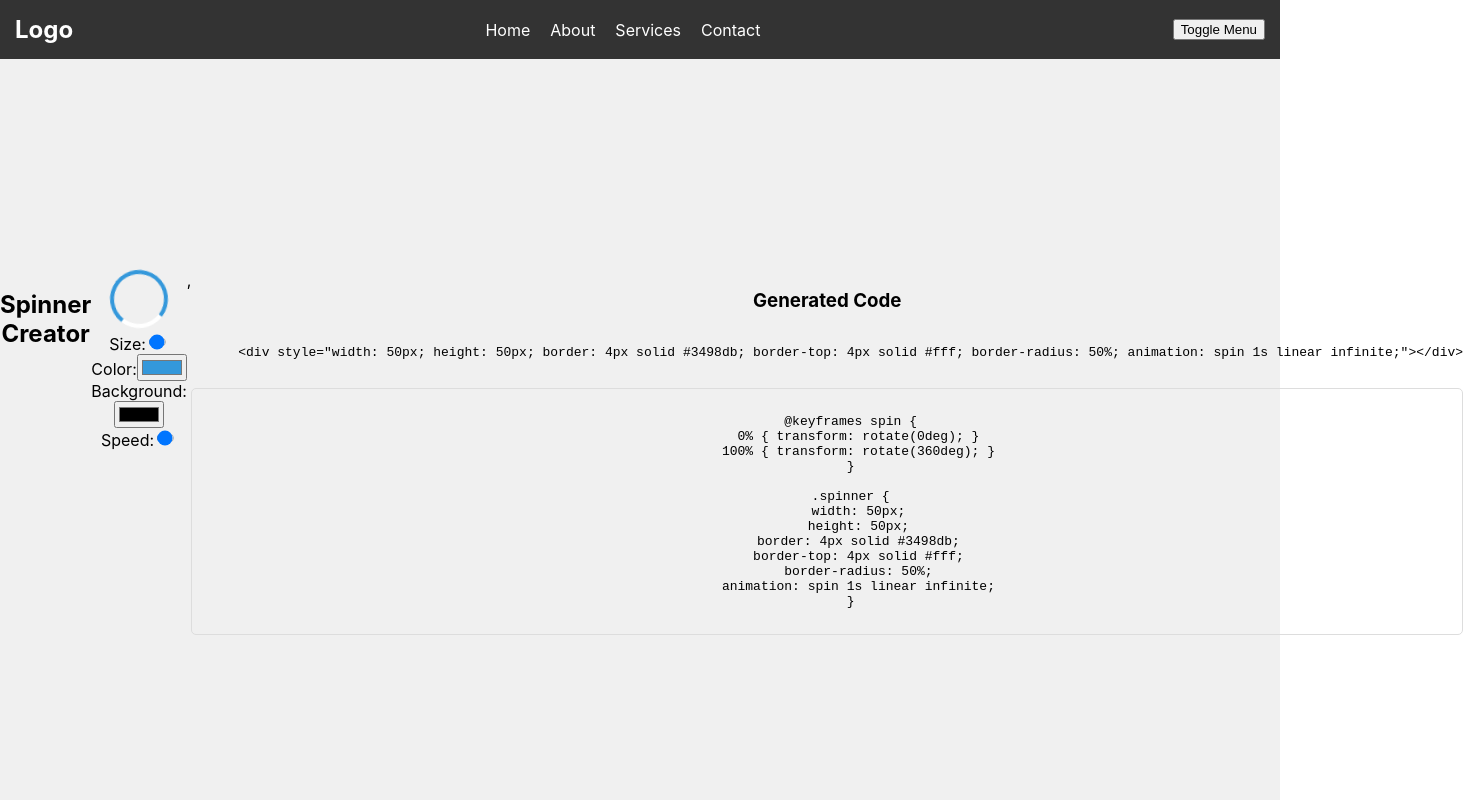
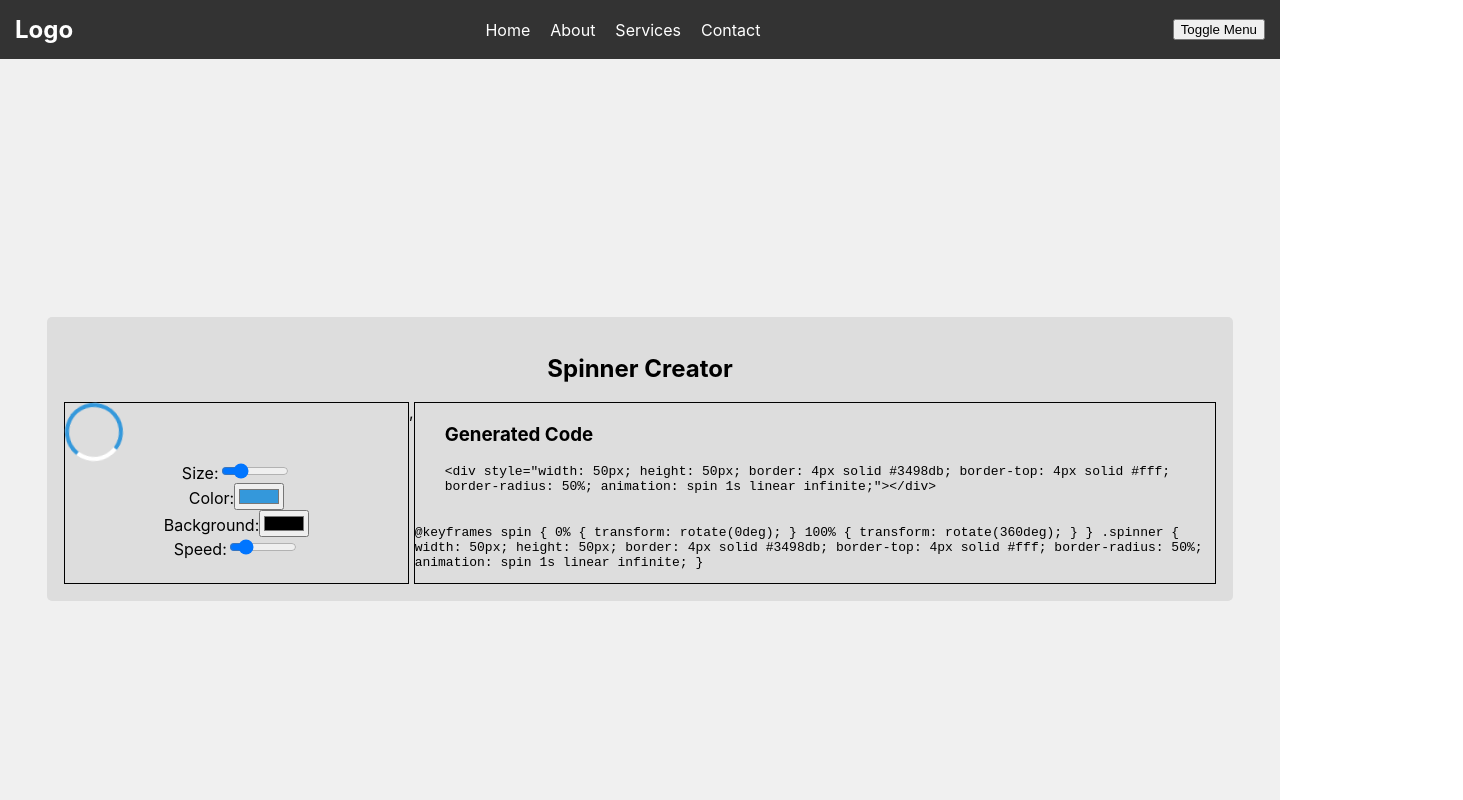
Before and after one commit to amitkumar70512/Sigma, a React (Create React App) app: page /home in a window 1280 px wide. Shown: the top 800 px of the page, 1463 px wide, since content can reach past the window. Built offline with nearby package versions, Linux system fonts and the light colour scheme.

Commit message:
Styling RIght & Left

```diff
--- a/src/components/Styles/CssBox.tsx
+++ b/src/components/Styles/CssBox.tsx
@@ -2,8 +2,5 @@ import styled from 'styled-components';
 
 export const CssBox = styled.pre`
   width: auto;
-  background-color: transparent;
-  border: 1px solid #ddd;
-  padding: 10px;
-  border-radius: 5px;
+  white-space: wrap;
 `;
--- a/src/components/Styles/HtmlBox.tsx
+++ b/src/components/Styles/HtmlBox.tsx
@@ -2,5 +2,6 @@ import styled from 'styled-components';
 
 export const HtmlBox = styled.pre`
   width: auto;
-  background-color: transparent;
+  white-space: wrap;
+  padding: 5px 30px;
 `;
--- /dev/null
+++ b/src/components/Styles/Left.tsx
@@ -0,0 +1,9 @@
+
+import styled from 'styled-components';
+
+export const Left = styled.div`
+    display: flex;
+    flex-direction: column;
+    width: 30%;
+    border: 1px solid #000;
+`;
--- /dev/null
+++ b/src/components/Styles/Right.tsx
@@ -0,0 +1,13 @@
+import styled from 'styled-components';
+
+export const Right = styled.div`
+    display: flex;
+    flex-direction: column;
+    width: 70%;
+    border: 1px solid #000;
+    text-align: left;
+
+    h3 {
+        margin: 20px 0 0 30px;
+    }
+`;
--- a/src/components/Styles/Toolbox.tsx
+++ b/src/components/Styles/Toolbox.tsx
@@ -4,7 +4,6 @@ export const Toolbox = styled.div`
 	display: flex;
 	flex-direction: column;
 	justify-content: space-between;
-	height: 100%;
 	padding: 1rem;
 	max-width: 90vw;
 	background-color: #ddd;
--- a/src/components/plugins/Spinner/Spinner.tsx
+++ b/src/components/plugins/Spinner/Spinner.tsx
@@ -2,6 +2,11 @@
 import React, { useState, ChangeEvent } from 'react';
 import styled, { keyframes } from 'styled-components';
 import { HtmlBox } from '../../Styles/HtmlBox';
+import { Toolbox } from '../../Styles/Toolbox';
+import { ToolboxRow } from '../../Styles/ToolboxRow';
+import { CssBox } from '../../Styles/CssBox';
+import { Right } from '../../Styles/Right';
+import { Left } from '../../Styles/Left';
 
 interface SpinnerAttributes {
 	size: number;
@@ -35,7 +40,8 @@ const SpinnerWrapper = styled.div<SpinnerAttributes>`
 
 const Spinner: React.FC = () => {
 	// State to manage spinner attributes
-    const [spinnerAttributes, setSpinnerAttributes] = useState<SpinnerAttributes>({
+	const [spinnerAttributes, setSpinnerAttributes] =
+		useState<SpinnerAttributes>({
 			size: 50,
 			color: '#3498db',
 			background: '#fff',
@@ -43,7 +49,10 @@ const Spinner: React.FC = () => {
 		});
 
 	// Function to update spinner attributes
-    const updateSpinnerAttributes = (attribute: keyof SpinnerAttributes, value: string | number) => {
+	const updateSpinnerAttributes = (
+		attribute: keyof SpinnerAttributes,
+		value: string | number
+	) => {
 		setSpinnerAttributes((prevAttributes) => ({
 			...prevAttributes,
 			[attribute]: value,
@@ -80,27 +89,30 @@ const Spinner: React.FC = () => {
 	const { htmlCode, cssCode } = generateCode();
 
 	return (
-        <div style={{ display: 'flex', width: '100vw' }}>
+		<Toolbox>
 			<h2>Spinner Creator</h2>
-
-            <div className="left" >
+			<ToolboxRow>
+				<Left>
 					<SpinnerWrapper {...spinnerAttributes} />
 					<div>
 						<label>Size:</label>
 						<SizeInput
-                        type="range"
+							type='range'
 							min={20}
 							max={150}
 							value={spinnerAttributes.size}
 							onChange={(e: ChangeEvent<HTMLInputElement>) =>
-                            updateSpinnerAttributes('size', parseInt(e.target.value, 10))
+								updateSpinnerAttributes(
+									'size',
+									parseInt(e.target.value, 10)
+								)
 							}
 						/>
 					</div>
 					<div>
 						<label>Color:</label>
 						<input
-                        type="color"
+							type='color'
 							value={spinnerAttributes.color}
 							onChange={(e: ChangeEvent<HTMLInputElement>) =>
 								updateSpinnerAttributes('color', e.target.value)
@@ -110,33 +122,41 @@ const Spinner: React.FC = () => {
 					<div>
 						<label>Background:</label>
 						<input
-                        type="color"
+							type='color'
 							value={spinnerAttributes.background}
 							onChange={(e: ChangeEvent<HTMLInputElement>) =>
-                            updateSpinnerAttributes('background', e.target.value)
+								updateSpinnerAttributes(
+									'background',
+									e.target.value
+								)
 							}
 						/>
 					</div>
 					<div>
 						<label>Speed:</label>
 						<SpeedInput
-                        type="range"
+							type='range'
 							min={0.1}
 							max={5}
 							step={0.1}
 							value={spinnerAttributes.speed}
 							onChange={(e: ChangeEvent<HTMLInputElement>) =>
-                            updateSpinnerAttributes('speed', parseFloat(e.target.value))
+								updateSpinnerAttributes(
+									'speed',
+									parseFloat(e.target.value)
+								)
 							}
 						/>
 					</div>
-            </div>,
-            <div className='right'>
+				</Left>
+				,
+				<Right>
 					<h3>Generated Code</h3>
 					<HtmlBox> {htmlCode}</HtmlBox>
-                <pre style={{ border: '1px solid #ddd', padding: '10px', borderRadius: '5px' }}>{cssCode}</pre>
-            </div>
-        </div>
+					<CssBox> {cssCode} </CssBox>
+				</Right>
+			</ToolboxRow>
+		</Toolbox>
 	);
 };
 
```
Lines whose indentation alone changed are shown as unchanged.
